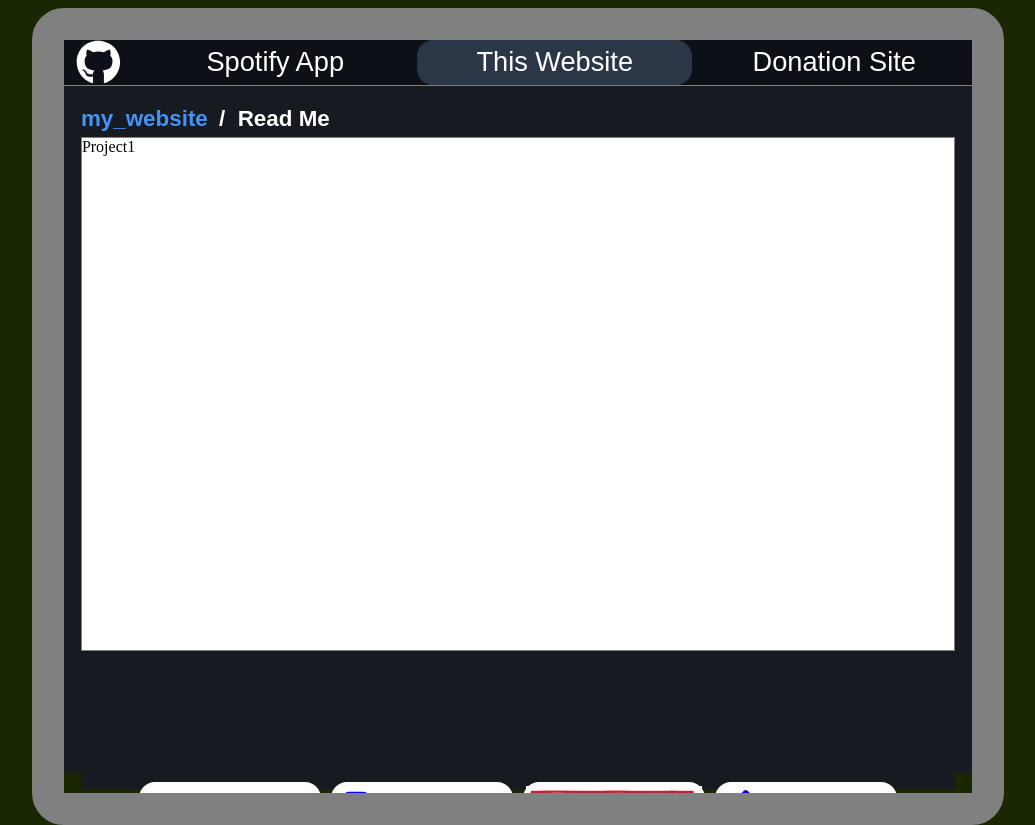
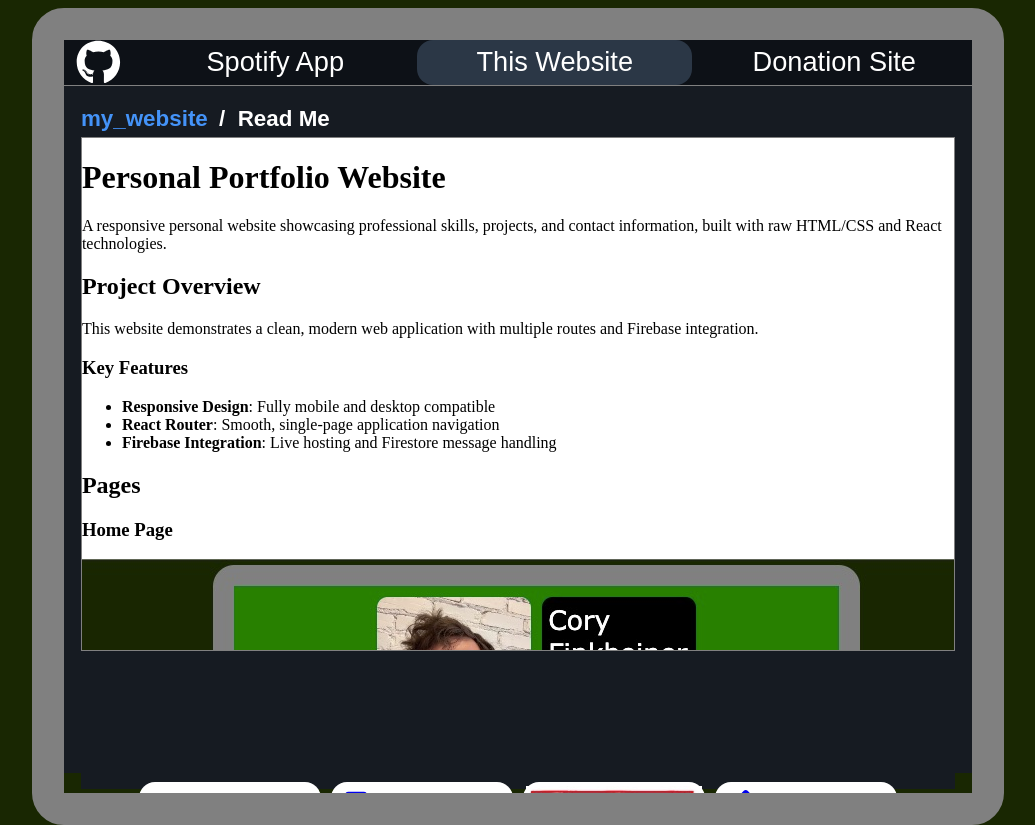
Before and after one commit to coryFinkbeiner/my_website, a React (Vite) app: page /github/project2 in a window 1280 px wide. Shown: the whole page, without its empty margins (154-1189 px from the left). Built offline with nearby package versions, Linux system fonts and the light colour scheme.

Commit message:
project2 completed

```diff
--- a/src/SubPages/Project2.jsx
+++ b/src/SubPages/Project2.jsx
@@ -1,5 +1,10 @@
 import React from 'react'
 import ReadMe from '../Components/Readme'
+import Resume from '../Images/Resume.jpg';
+import Home from '../Images/Home.jpg';
+import Contact from '../Images/Contact.jpg';
+import Github from '../Images/Github.jpg';
+
 
 function Project2() {
   return (
@@ -7,9 +12,58 @@ function Project2() {
       name={'my_website'}
       url={'https://github.com/coryFinkbeiner/my_website/tree/dev'}
     >
-      <div
-        style={{}}
-      >Project1</div>
+      <h1>Personal Portfolio Website</h1>
+
+      <p>A responsive personal website showcasing professional skills, projects, and contact information, built with raw HTML/CSS and React technologies.</p>
+
+      <h2>Project Overview</h2>
+
+      <p>This website demonstrates a clean, modern web application with multiple routes and Firebase integration.</p>
+
+      <h3>Key Features</h3>
+
+      <ul>
+        <li><strong>Responsive Design</strong>: Fully mobile and desktop compatible</li>
+        <li><strong>React Router</strong>: Smooth, single-page application navigation</li>
+        <li><strong>Firebase Integration</strong>: Live hosting and Firestore message handling</li>
+      </ul>
+
+      <h2>Pages</h2>
+
+      <h3>Home Page</h3>
+      <img src={Home} alt="Home Page" />
+
+      <p>Landing section introducing personal brand and professional summary.</p>
+
+      <h3>Resume</h3>
+      <img src={Resume} alt="Resume Page" />
+
+      <p>Comprehensive professional experience, skills, and educational background.</p>
+
+      <h3>Contact Form</h3>
+      <img src={Resume} alt="Contact Page" />
+
+      <p>Interactive contact form with Firestore backend for message submission.</p>
+
+      <h3>GitHub Projects</h3>
+      <img src={Github} alt="GitHub Projects" />
+
+      <p>Showcase of coding projects with nested routing and detailed descriptions.</p>
+
+      <h2>Technical Stack</h2>
+
+      <ul>
+        <li>React</li>
+        <li>React Router</li>
+        <li>Firebase Firestore</li>
+        <li>Firebase Hosting</li>
+        <li>CSS</li>
+        <li>HTML5</li>
+      </ul>
+
+      <h2>Deployment</h2>
+
+      <p>Hosted live on Firebase, ensuring high performance and reliability.</p>
     </ReadMe>
   )
 }
```
